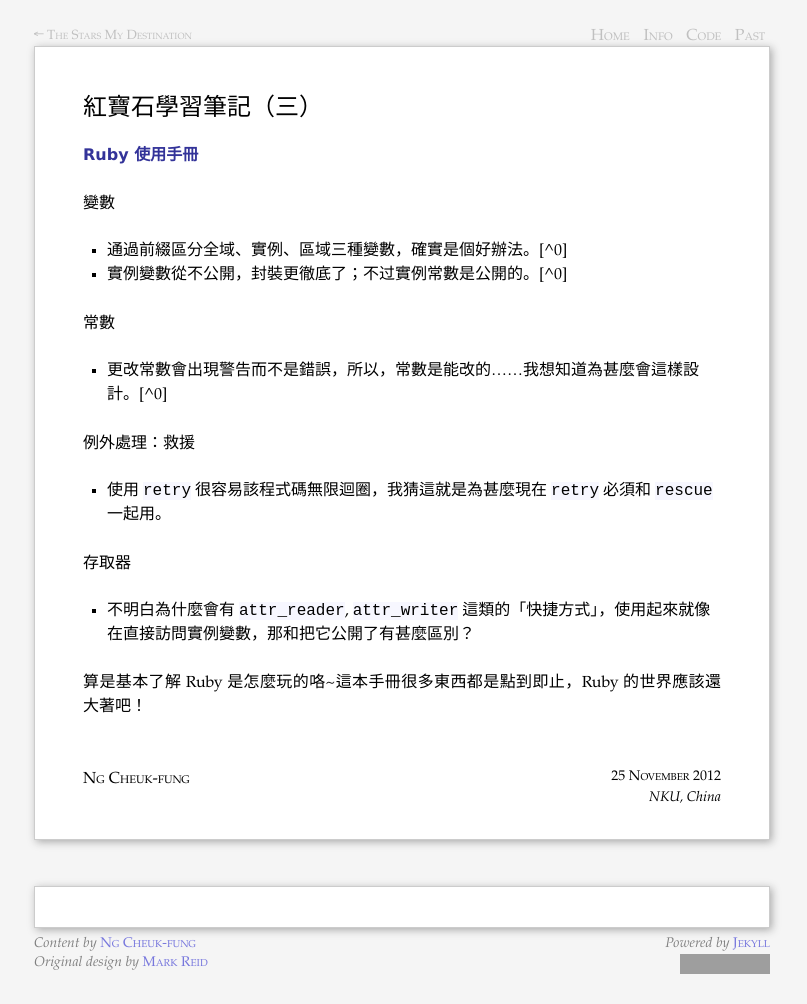
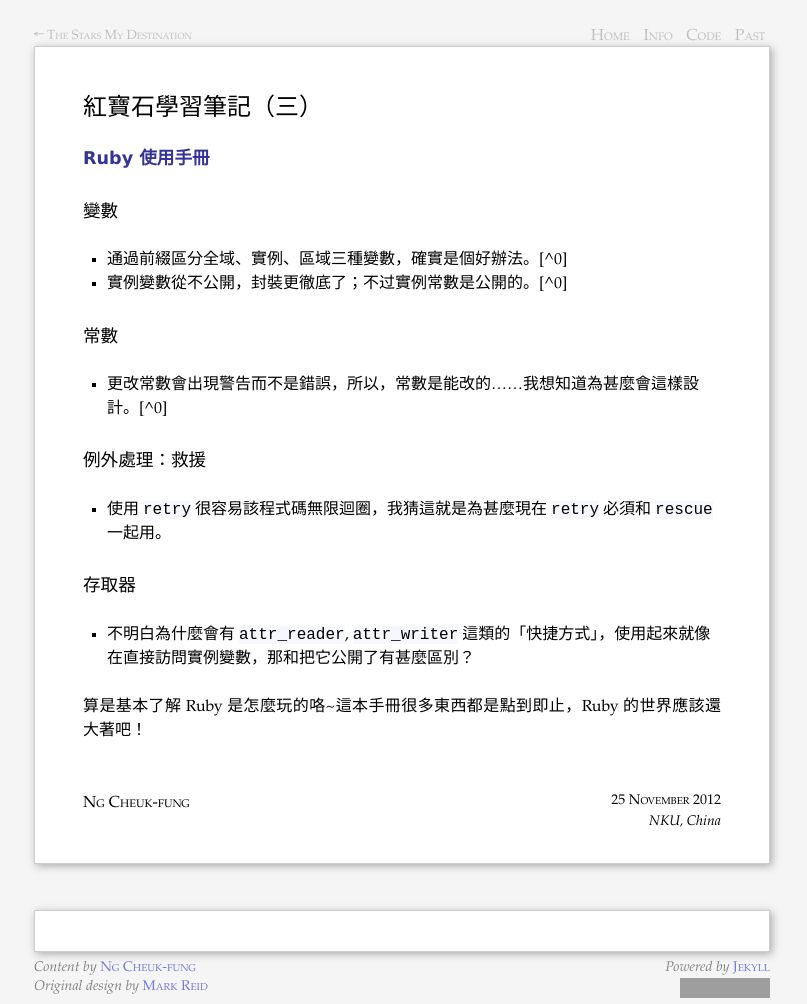
Before and after one commit to cheuk-fung/cheuk-fung.github.io, a Jekyll site: the page built from blog/_posts/2012-11-25-notes-on-learning-ruby-3.markdown, in a window 1280 px wide. Shown: the whole page, without its empty margins (238-1045 px from the left). Built offline with Jekyll 4.4.1, drawn with Linux system fonts in a browser that asks for light colours; Markdown is read by kramdown in place of the engine named in the settings; comment, search, counter and statistics services are not loaded; before the commit the page ends 980 px from its top, so only the background shows below that; grey boxes are pictures that could not be loaded.

```diff
--- a/files/css/screen.css
+++ b/files/css/screen.css
@@ -42,12 +42,13 @@
 }
 h1 { margin-bottom: 1em; }
 h2 {
-	font-size: 100%;
+	font-size: 110%;
 	line-height: 1.5em;
 	margin:1.5em 0 1.5em 0;
 	font-weight:bold;
 }
-h3 { font-size: 100%;
+h3 {
+	font-size: 110%;
 	line-height: 1.5em;
 	margin: 1.5em 0 0 0;
 	font-weight: normal;
```
Also changed, not shown: 1 other file.
